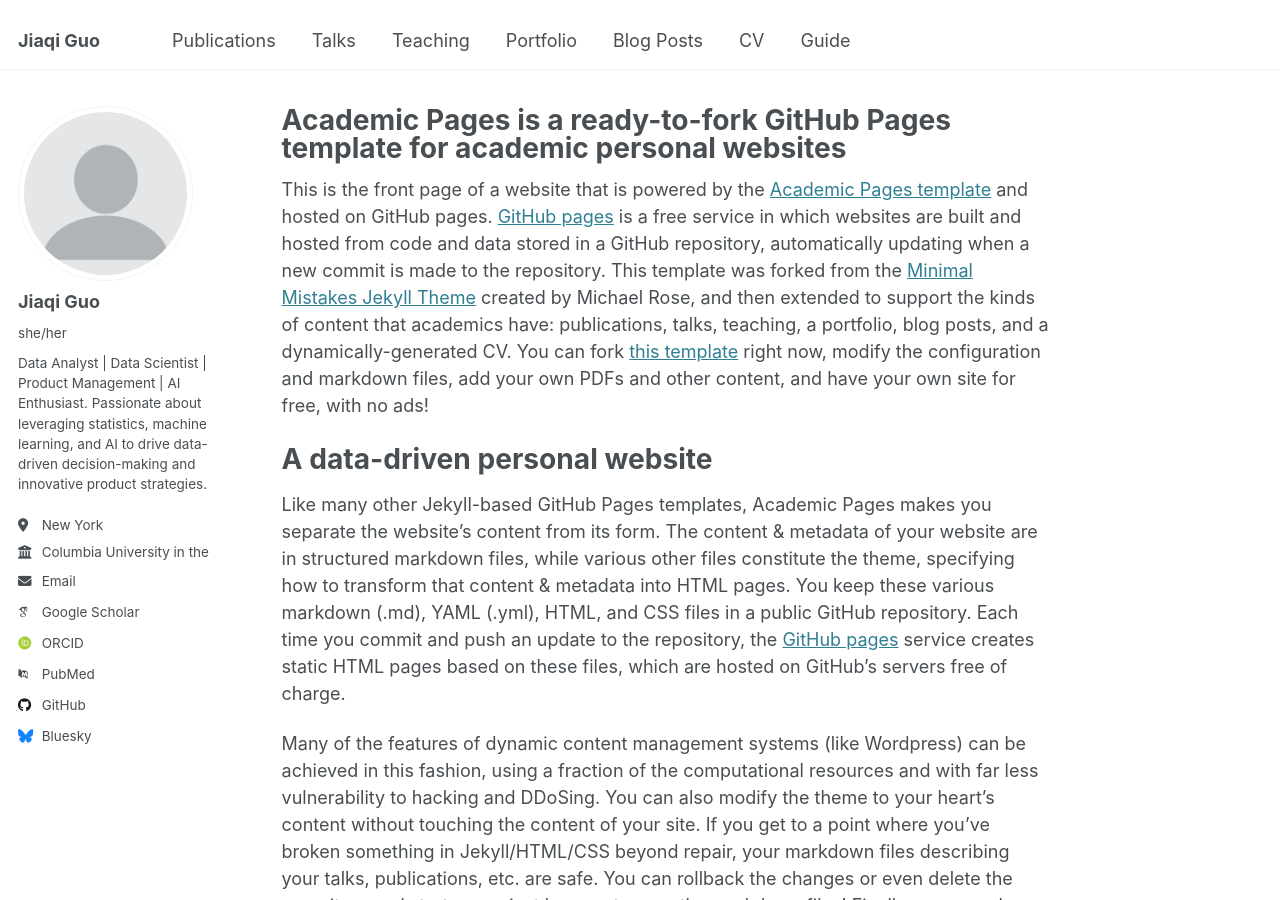
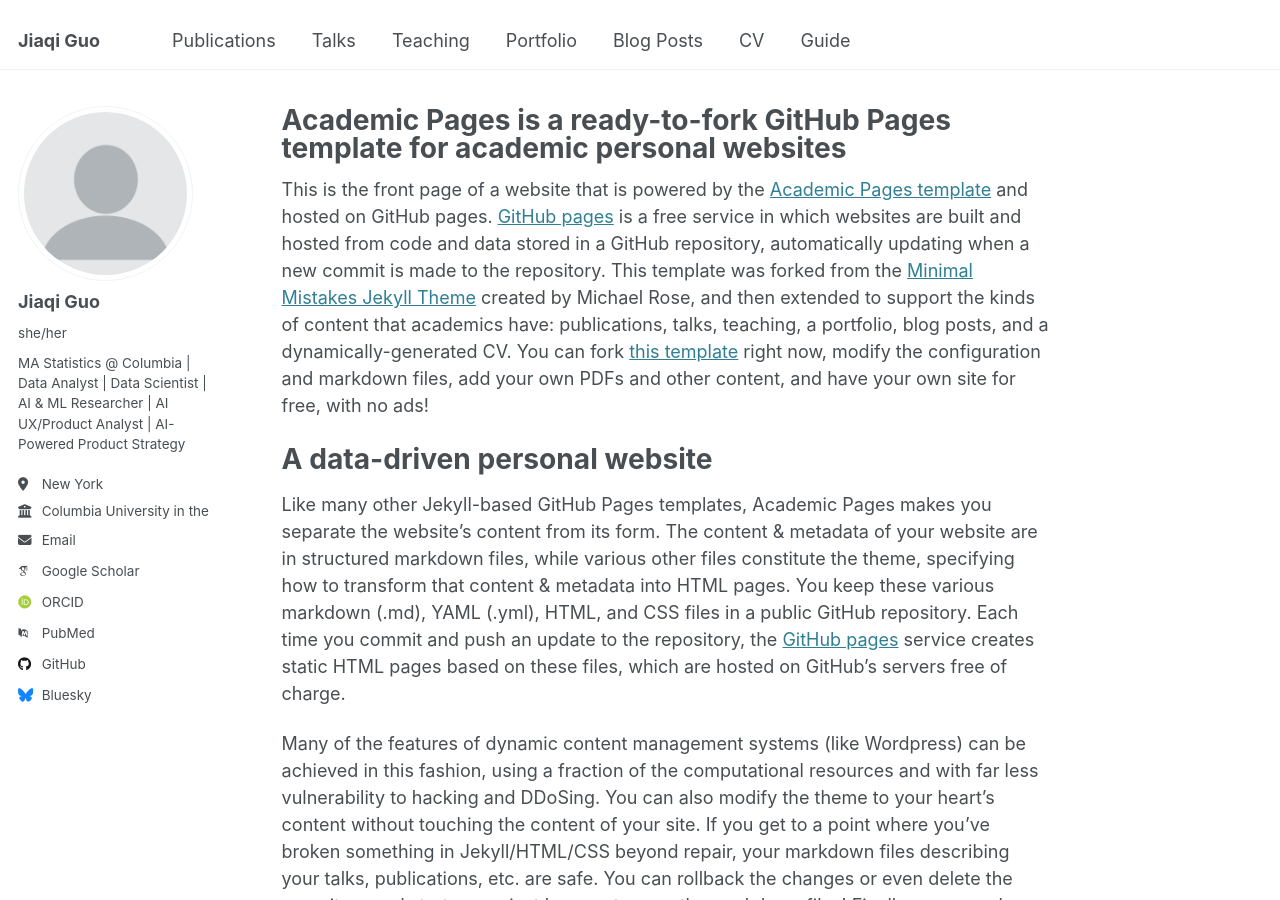
Before and after one commit to AshleyGuoj/Jiaqi_Guo, a Jekyll site: the page built from _pages/about.md, in a window 1280 px wide and 900 px high. Built offline with Jekyll 4.4.1, drawn with Linux system fonts in a browser that asks for light colours; some web fonts are replaced.

Commit message:
config.yml

```diff
--- a/_config.yml
+++ b/_config.yml
@@ -25,7 +25,7 @@ author:
   avatar           : "profile.png"
   name             : "Jiaqi Guo"
   pronouns         : "she/her"
-  bio              : "Data Analyst | Data Scientist | Product Management | AI Enthusiast. Passionate about leveraging statistics, machine learning, and AI to drive data-driven decision-making and innovative product strategies."
+  bio              : "MA Statistics @ Columbia | Data Analyst | Data Scientist | AI & ML Researcher | AI UX/Product Analyst | AI-Powered Product Strategy"
   location         : "New York"
   employer         : "Columbia University in the city of New York"
   uri              : # URL
```
